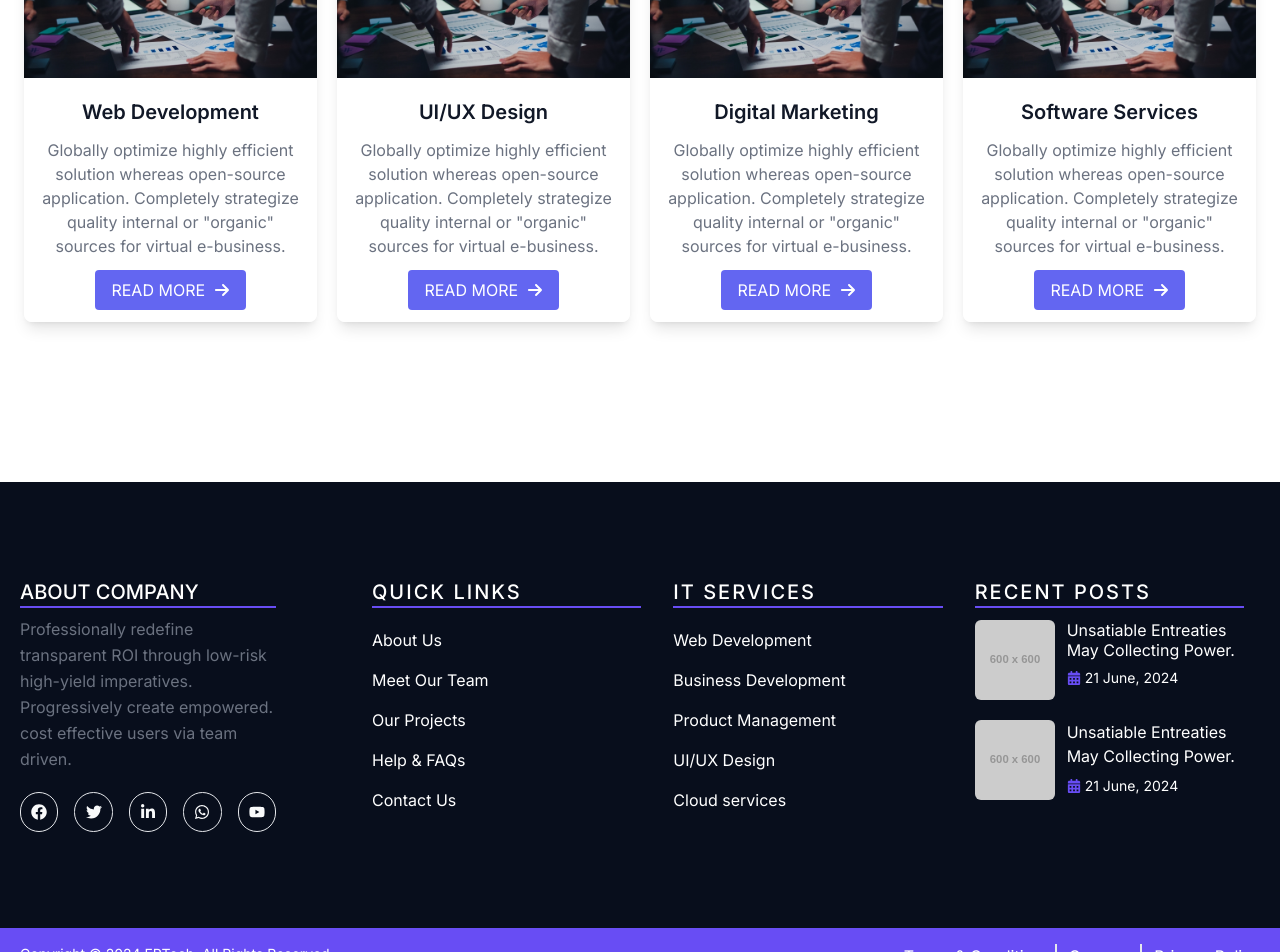
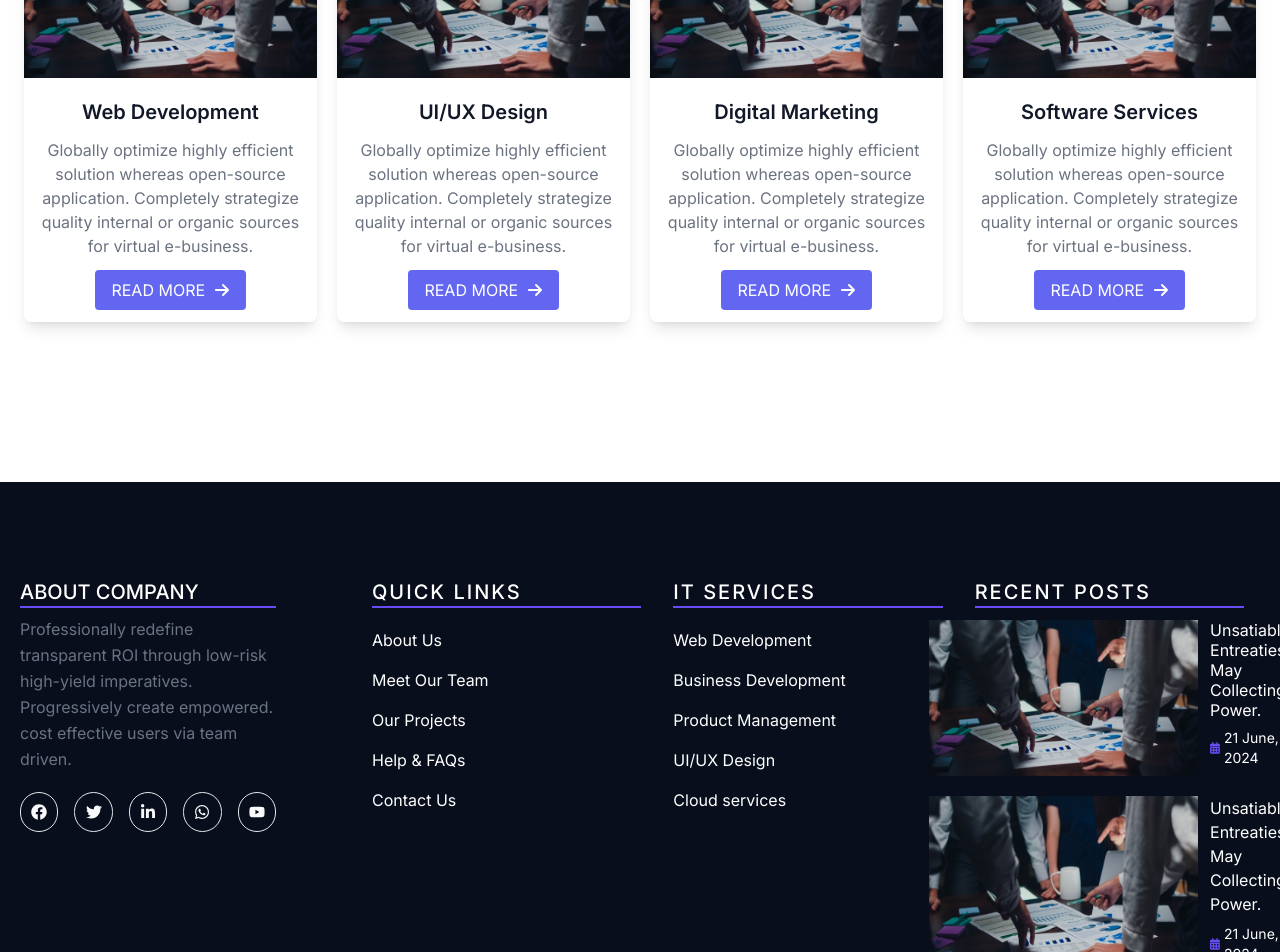
Before and after one commit to chanchal26/FPTech_Portfolio, a Next.js app: page / in a window 1280 px wide. Shown: the part 2940-3892 px from the top of the page. Built offline with nearby package versions, Linux system fonts and the light colour scheme.

Commit message:
error fixed

```diff
--- a/app/components/Footer.jsx
+++ b/app/components/Footer.jsx
@@ -1,3 +1,4 @@
+import Image from "next/image";
 import Link from "next/link";
 import React from "react";
 import {
@@ -165,11 +166,12 @@ const Footer = () => {
               <div className="list-none mb-10 space-y-5">
                 <li>
                   <Link href="#" className="flex justify-center space-x-3">
-                    <img
-                      src="https://placehold.co/600x600"
-                      alt=""
-                      className="w-20 h-20 bg-center bg-cover rounded-md hover:scale-125 duration-500"
-                    />
+                    <Image
+                      src="/meeting2.jpg"
+                      width={500}
+                      height={500}
+                      alt="Picture of services card"
+                      />
                     <div>
                       <p className="leading-tight hover:text-[#684DF4] transition-colors duration-300">Unsatiable Entreaties May Collecting Power.</p>
                       <p
@@ -184,11 +186,17 @@ const Footer = () => {
                 </li>
                 <li>
                   <Link href="#" className="flex justify-center space-x-3">
-                    <img
+                    {/* <img
                       src="https://placehold.co/600x600"
                       alt=""
                       className="w-20 h-20 bg-center bg-cover rounded-md hover:scale-125 duration-500"
-                    />
+                    /> */}
+                    <Image
+                      src="/meeting2.jpg"
+                      width={500}
+                      height={500}
+                      alt="Picture of services card"
+                      />
                     <div>
                       <span className="leading-tight hover:text-[#684DF4] transition-colors duration-300">Unsatiable Entreaties May Collecting Power.</span>
                       <p
--- a/app/components/Services.jsx
+++ b/app/components/Services.jsx
@@ -51,7 +51,7 @@ const Services = () => {
                           <p class="mt-3 text-base text-gray-500">
                             Globally optimize highly efficient solution whereas
                             open-source application. Completely strategize
-                            quality internal or "organic" sources for virtual
+                            quality internal or organic sources for virtual
                             e-business.
                           </p>
                         </a>
@@ -80,7 +80,7 @@ const Services = () => {
                           <p class="mt-3 text-base text-gray-500">
                             Globally optimize highly efficient solution whereas
                             open-source application. Completely strategize
-                            quality internal or "organic" sources for virtual
+                            quality internal or organic sources for virtual
                             e-business.
                           </p>
                         </a>
@@ -109,7 +109,7 @@ const Services = () => {
                           <p class="mt-3 text-base text-gray-500">
                             Globally optimize highly efficient solution whereas
                             open-source application. Completely strategize
-                            quality internal or "organic" sources for virtual
+                            quality internal or organic sources for virtual
                             e-business.
                           </p>
                         </a>
@@ -138,7 +138,7 @@ const Services = () => {
                           <p class="mt-3 text-base text-gray-500">
                             Globally optimize highly efficient solution whereas
                             open-source application. Completely strategize
-                            quality internal or "organic" sources for virtual
+                            quality internal or organic sources for virtual
                             e-business.
                           </p>
                         </a>
```
